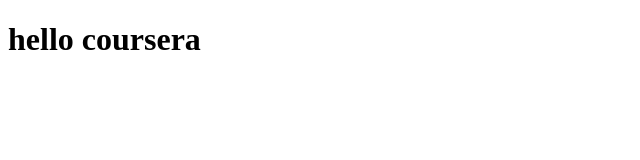
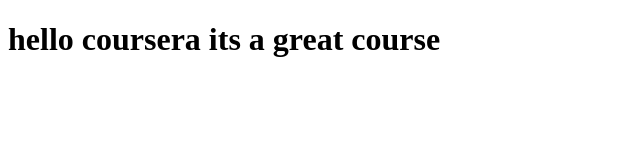
Before and after one commit to ofemirachael/coursera-test, a plain HTML site: page site/index.html in a window 1280 px wide. Shown: the whole page, without its empty margins (0-640 px from the left). Drawn offline with Linux system fonts and the light colour scheme.

Commit message:
small addition to our page

```diff
--- a/site/index.html
+++ b/site/index.html
@@ -4,6 +4,8 @@
     <title>hello coursera</title>
 </head>
 <body>
-<h1>hello coursera</h1>
+<h1>hello coursera its a great course
+
+</h1>
 </body>
 </html>
```
